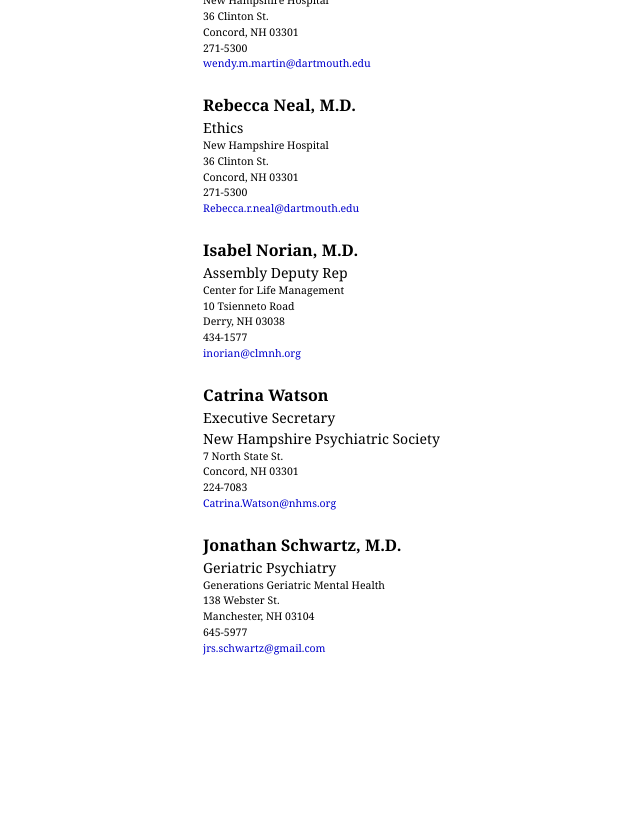
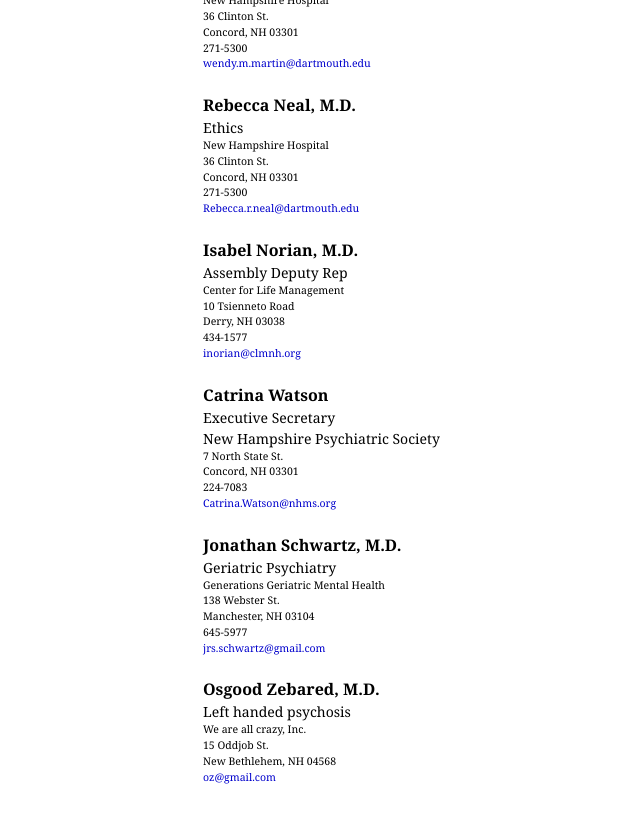
Before and after one commit to dafeder/nhpsych-org, a Jekyll site: the page built from officers.md, in a window 1280 px wide and 900 px high, scrolled down 1235 px. Shown: the top 823 px of the window, without its empty margins (37-677 px from the left). Built offline with Jekyll 4.4.1, drawn with Linux system fonts in a browser that asks for light colours; before the commit the page ends 2006 px from its top, so only the background shows below that.

Commit message:
Updated officers.md

```diff
--- a/officers.md
+++ b/officers.md
@@ -94,6 +95,13 @@
     * Manchester, NH 03104
     * 645-5977
     * <jrs.schwartz@gmail.com>
+
+* Osgood Zebared, M.D.
+  * Left handed psychosis
+    * We are all crazy, Inc.
+    * 15 Oddjob St.
+    * New Bethlehem, NH  04568
+    * <oz@gmail.com>
 {:.contact-info}
 {::comment}
 To recieve the correct styling, the above line ("contact-info") must go directly
```
Also changed, not shown: other parts of officers.md (+1 -0 lines).
